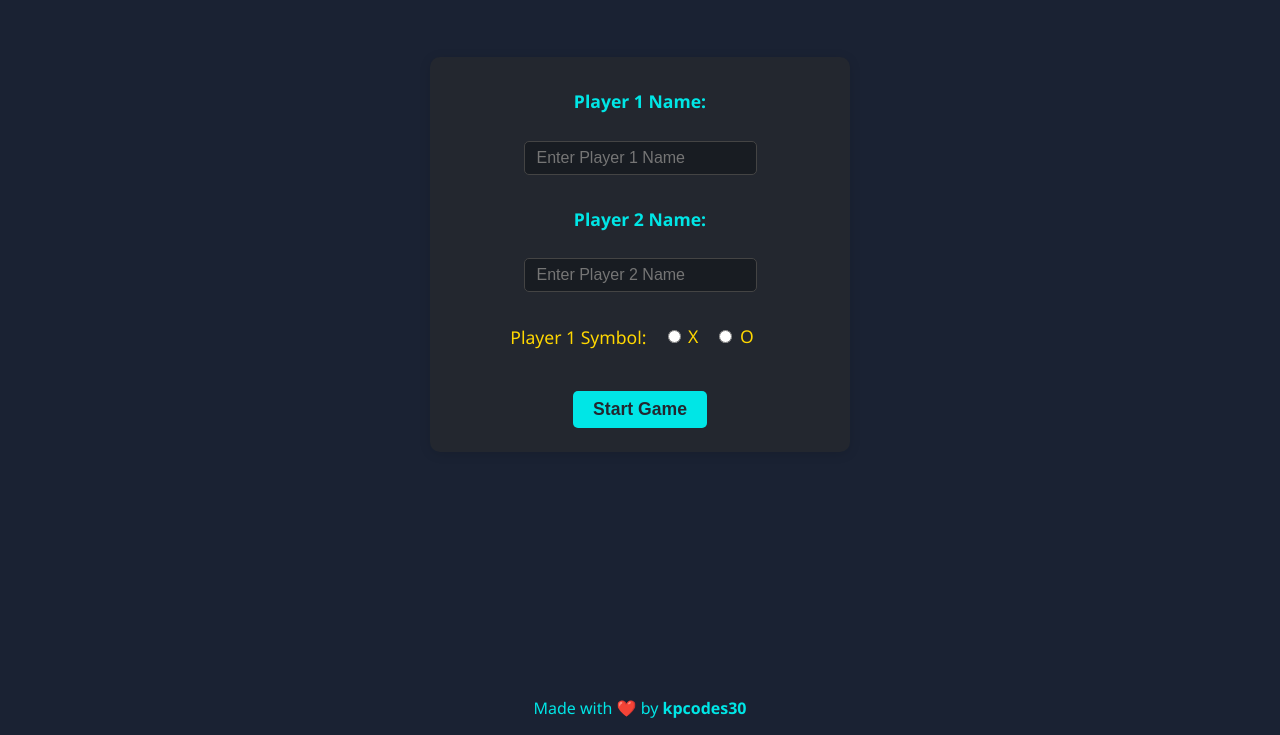
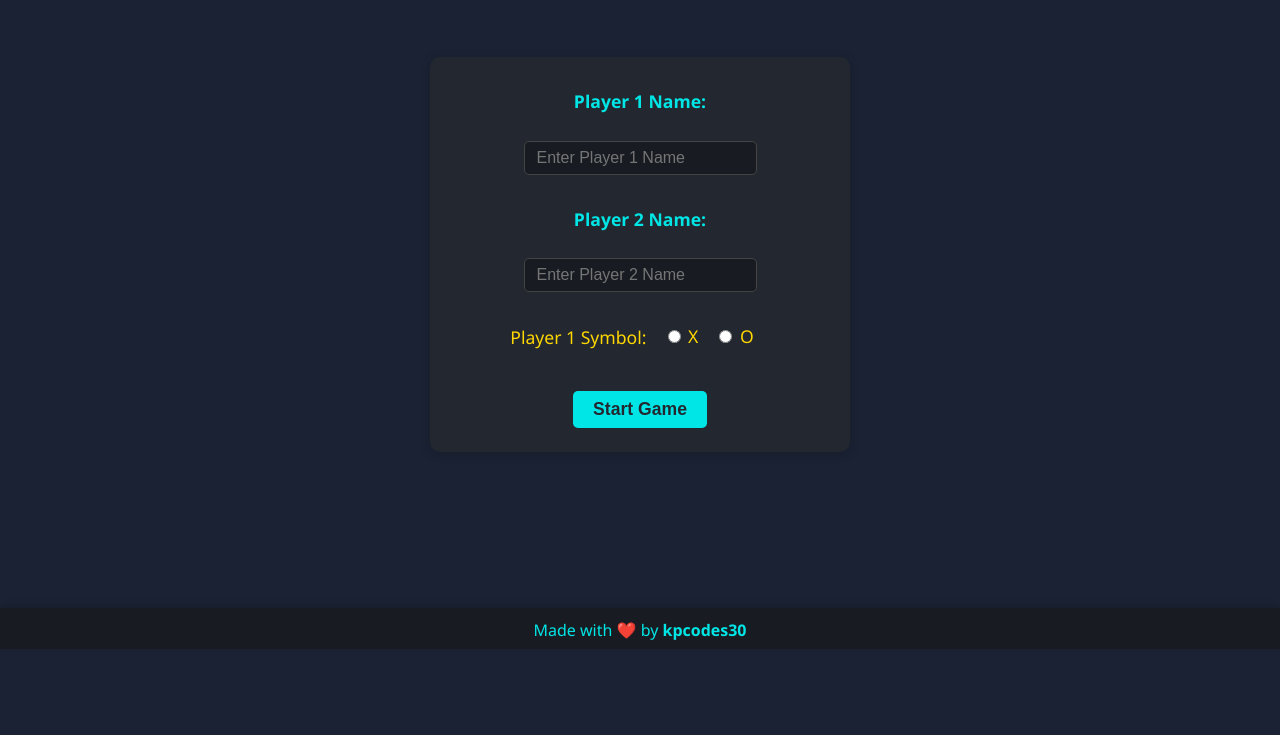
Before and after one commit to kpcodes30/tic-tac-toe, a plain HTML site: page index.html in a window 1280 px wide. Shown: the part 151-886 px from the top of the page. After the commit the page ends 816 px from the top, so only its background shows below. Drawn offline with Linux system fonts and the light colour scheme; a web font is replaced by a local one.

Commit message:
style: Refactor footer to be a fixed bottom bar

```diff
--- a/style.css
+++ b/style.css
@@ -200,9 +200,16 @@ main {
 }
 footer {
   text-align: center;
-  margin: 2rem 0 1rem 0;
   color: #00e6e6;
   font-size: 1rem;
+  position: fixed;
+  left: 0;
+  bottom: 0;
+  width: 100vw;
+  background: #181c22;
+  padding: 0.7rem 0 0.5rem 0;
+  z-index: 100;
+  box-shadow: 0 -2px 8px rgba(0, 0, 0, 0.12);
 }
 
 /* --- Responsive Design --- */
```
